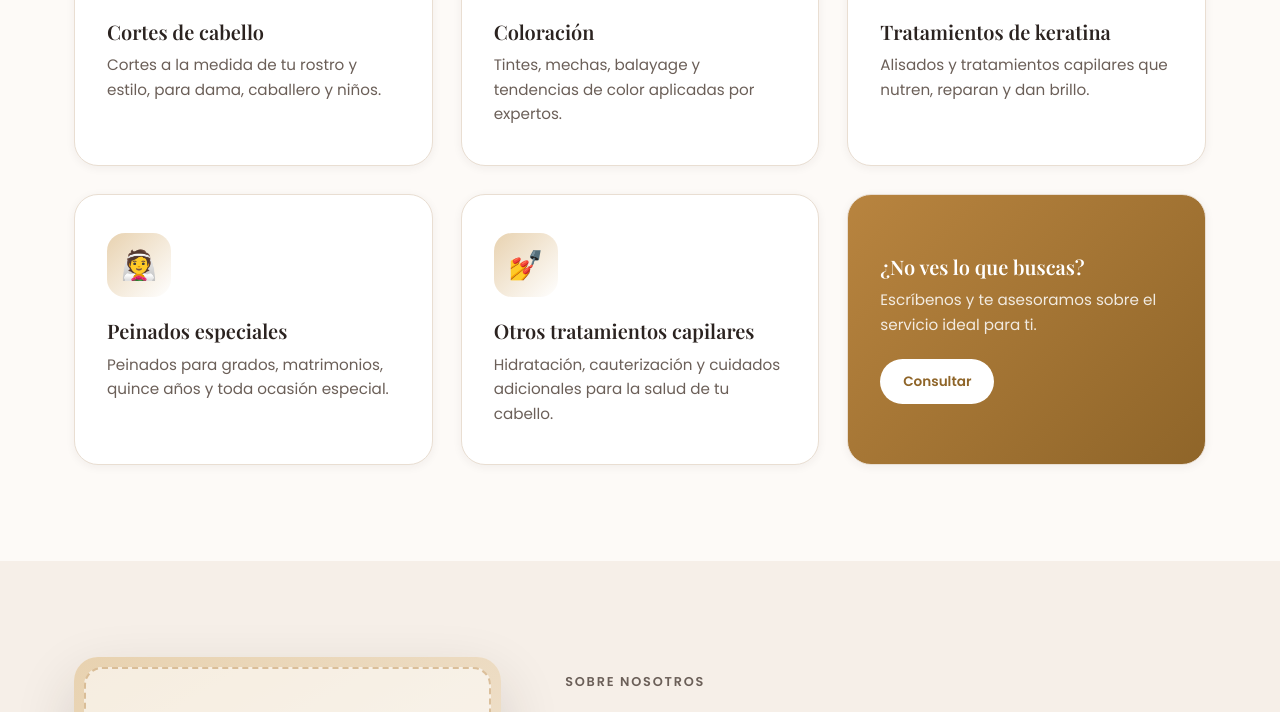
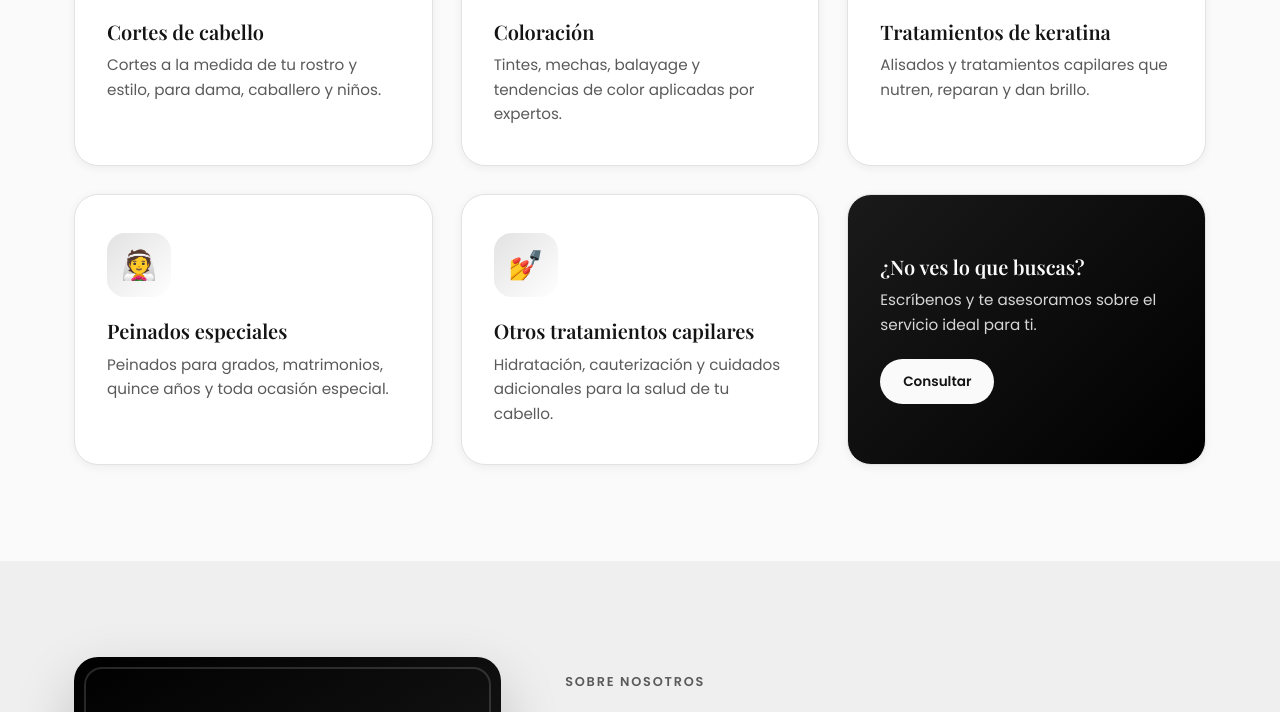
Before and after one commit to DanielNunezU/class_peluqueria, a plain HTML site: page index.html in a window 1280 px wide. Shown: the part 1174-1886 px from the top of the page. Drawn offline with nearby package versions, Linux system fonts and the light colour scheme.

Commit message:
Use real logo and match site palette to it
Replace placeholder emoji/gradients with the actual brand logo in the
header, footer and about section, and switch the color scheme from
gold/brown to black/white/grey to match the logo's monochrome design.

```diff
--- a/styles.css
+++ b/styles.css
@@ -1,18 +1,18 @@
 /* ===== Class Peluquería — Design System ===== */
 :root{
-  --color-bg: #fdfaf7;
-  --color-bg-alt: #f6efe8;
-  --color-ink: #2b2320;
-  --color-ink-soft: #6b5f58;
-  --color-primary: #b8843f;
-  --color-primary-dark: #8f6529;
-  --color-primary-light: #e8d2b0;
-  --color-accent: #7a4a3a;
+  --color-bg: #fafafa;
+  --color-bg-alt: #efefef;
+  --color-ink: #141414;
+  --color-ink-soft: #5a5a5a;
+  --color-primary: #1a1a1a;
+  --color-primary-dark: #000000;
+  --color-primary-light: #e2e2e2;
+  --color-accent: #3d3d3d;
   --color-card: #ffffff;
-  --color-border: #e9ded2;
-  --shadow-sm: 0 2px 10px rgba(43,35,32,.06);
-  --shadow-md: 0 10px 30px rgba(43,35,32,.10);
-  --shadow-lg: 0 24px 60px rgba(43,35,32,.16);
+  --color-border: #e2e2e2;
+  --shadow-sm: 0 2px 10px rgba(0,0,0,.06);
+  --shadow-md: 0 10px 30px rgba(0,0,0,.12);
+  --shadow-lg: 0 24px 60px rgba(0,0,0,.20);
   --radius-lg: 24px;
   --radius-md: 16px;
   --radius-sm: 10px;
@@ -21,16 +21,16 @@
 }
 
 :root[data-theme="dark"]{
-  --color-bg: #1b1512;
-  --color-bg-alt: #221a16;
-  --color-ink: #f3ece4;
-  --color-ink-soft: #c9bbae;
-  --color-primary: #d9a55c;
-  --color-primary-dark: #f0c384;
-  --color-primary-light: #4a3a2c;
-  --color-accent: #e8b48f;
-  --color-card: #241c18;
-  --color-border: #3a2e26;
+  --color-bg: #121212;
+  --color-bg-alt: #1a1a1a;
+  --color-ink: #f2f2f2;
+  --color-ink-soft: #b8b8b8;
+  --color-primary: #f2f2f2;
+  --color-primary-dark: #ffffff;
+  --color-primary-light: #2e2e2e;
+  --color-accent: #cfcfcf;
+  --color-card: #1c1c1c;
+  --color-border: #303030;
   --shadow-sm: 0 2px 10px rgba(0,0,0,.3);
   --shadow-md: 0 10px 30px rgba(0,0,0,.4);
   --shadow-lg: 0 24px 60px rgba(0,0,0,.5);
@@ -38,16 +38,16 @@
 
 @media (prefers-color-scheme: dark){
   :root:not([data-theme="light"]){
-    --color-bg: #1b1512;
-    --color-bg-alt: #221a16;
-    --color-ink: #f3ece4;
-    --color-ink-soft: #c9bbae;
-    --color-primary: #d9a55c;
-    --color-primary-dark: #f0c384;
-    --color-primary-light: #4a3a2c;
-    --color-accent: #e8b48f;
-    --color-card: #241c18;
-    --color-border: #3a2e26;
+    --color-bg: #121212;
+    --color-bg-alt: #1a1a1a;
+    --color-ink: #f2f2f2;
+    --color-ink-soft: #b8b8b8;
+    --color-primary: #f2f2f2;
+    --color-primary-dark: #ffffff;
+    --color-primary-light: #2e2e2e;
+    --color-accent: #cfcfcf;
+    --color-card: #1c1c1c;
+    --color-border: #303030;
     --shadow-sm: 0 2px 10px rgba(0,0,0,.3);
     --shadow-md: 0 10px 30px rgba(0,0,0,.4);
     --shadow-lg: 0 24px 60px rgba(0,0,0,.5);
@@ -105,15 +105,15 @@ h1,h2,h3,h4{ font-family: var(--font-display); font-weight:600; line-height:1.2;
 }
 .btn-primary{
   background: linear-gradient(135deg, var(--color-primary), var(--color-primary-dark));
-  color:#fff;
+  color: var(--color-bg);
   box-shadow: var(--shadow-md);
 }
 .btn-primary:hover{ transform: translateY(-3px); box-shadow: var(--shadow-lg); }
 .btn-outline{
   border-color: var(--color-primary);
-  color: var(--color-primary-dark);
+  color: var(--color-ink);
 }
-.btn-outline:hover{ background: var(--color-primary); color:#fff; transform: translateY(-3px); }
+.btn-outline:hover{ background: var(--color-primary); color: var(--color-bg); transform: translateY(-3px); }
 .btn-sm{ padding:.6rem 1.3rem; font-size:.85rem; }
 .btn-nav{ padding:.7rem 1.4rem; font-size:.85rem; }
 
@@ -127,8 +127,16 @@ h1,h2,h3,h4{ font-family: var(--font-display); font-weight:600; line-height:1.2;
 }
 #header.scrolled{ border-color: var(--color-border); box-shadow: var(--shadow-sm); }
 .nav{ display:flex; align-items:center; justify-content:space-between; padding:1.1rem 24px; }
-.logo{ font-family: var(--font-display); font-size:1.4rem; font-weight:700; color: var(--color-ink); }
-.logo span{ color: var(--color-primary); }
+.logo{ display:flex; align-items:center; gap:.7rem; font-family: var(--font-display); font-size:1.3rem; font-weight:700; color: var(--color-ink); }
+.logo-text{ color: var(--color-ink); }
+.logo-img{
+  height:46px; width:46px; object-fit:cover; border-radius:50%;
+  box-shadow: var(--shadow-sm);
+  flex-shrink:0;
+}
+.footer .logo-text{ color:#fff; }
+.footer .logo-img{ box-shadow: 0 0 0 2px rgba(255,255,255,.15); }
+@media (max-width:420px){ .logo-text{ display:none; } }
 .nav-links{ display:flex; gap:2.2rem; }
 .nav-links a{ font-size:.95rem; font-weight:500; position:relative; padding:.3rem 0; }
 .nav-links a::after{
@@ -210,28 +218,29 @@ h1,h2,h3,h4{ font-family: var(--font-display); font-weight:600; line-height:1.2;
 .service-card p{ color: var(--color-ink-soft); font-size:.95rem; }
 .service-card-cta{
   background: linear-gradient(135deg, var(--color-primary), var(--color-primary-dark));
-  color:#fff; display:flex; flex-direction:column; justify-content:center;
+  color: var(--color-bg); display:flex; flex-direction:column; justify-content:center;
 }
-.service-card-cta h3{ color:#fff; }
-.service-card-cta p{ color: rgba(255,255,255,.85); margin-bottom:1.4rem; }
-.service-card-cta .btn-primary{ background:#fff; color: var(--color-primary-dark); box-shadow:none; align-self:flex-start; }
-.service-card-cta .btn-primary:hover{ background: var(--color-ink); color:#fff; }
+.service-card-cta h3{ color: var(--color-bg); }
+.service-card-cta p{ color: var(--color-bg); opacity:.85; margin-bottom:1.4rem; }
+.service-card-cta .btn-primary{ background: var(--color-bg); color: var(--color-ink); box-shadow:none; align-self:flex-start; }
+.service-card-cta .btn-primary:hover{ background: var(--color-card); }
 
 /* ===== About ===== */
 .about-grid{ display:grid; grid-template-columns: .8fr 1.2fr; gap:4rem; align-items:center; }
 .about-visual{ position:relative; }
 .about-frame{
   aspect-ratio: 4/5; border-radius: var(--radius-lg);
-  background: linear-gradient(150deg, var(--color-primary-light), var(--color-bg-alt));
+  background: linear-gradient(150deg, #000000, #2b2b2b);
   padding:10px; box-shadow: var(--shadow-lg);
 }
 .about-frame-inner{
   height:100%; width:100%; border-radius: calc(var(--radius-lg) - 6px);
-  border: 2px dashed color-mix(in srgb, var(--color-primary) 45%, transparent);
+  border: 2px solid rgba(255,255,255,.15);
   display:flex; align-items:center; justify-content:center;
-  background: color-mix(in srgb, var(--color-card) 60%, transparent);
+  background: transparent;
+  overflow:hidden;
 }
-.about-emoji{ font-size:5rem; }
+.about-logo-img{ width:70%; max-width:280px; border-radius:50%; box-shadow:0 0 40px rgba(255,255,255,.08); }
 .about-badge{
   position:absolute; bottom:-1.5rem; left:-1.5rem;
   background: var(--color-card); border-radius: var(--radius-md);
@@ -264,12 +273,12 @@ h1,h2,h3,h4{ font-family: var(--font-display); font-weight:600; line-height:1.2;
   transition: transform .3s ease;
 }
 .gallery-item:hover{ transform: scale(1.04); }
-.g1{ background: linear-gradient(135deg, #c99a52, #8f6529); }
-.g2{ background: linear-gradient(135deg, #b8843f, #7a4a3a); }
-.g3{ background: linear-gradient(135deg, #d9a55c, #b8843f); }
-.g4{ background: linear-gradient(135deg, #7a4a3a, #4a2f24); }
-.g5{ background: linear-gradient(135deg, #8f6529, #d9a55c); }
-.g6{ background: linear-gradient(135deg, #4a2f24, #b8843f); }
+.g1{ background: linear-gradient(135deg, #4a4a4a, #1a1a1a); }
+.g2{ background: linear-gradient(135deg, #2b2b2b, #000000); }
+.g3{ background: linear-gradient(135deg, #5c5c5c, #2b2b2b); }
+.g4{ background: linear-gradient(135deg, #1a1a1a, #000000); }
+.g5{ background: linear-gradient(135deg, #3d3d3d, #6b6b6b); }
+.g6{ background: linear-gradient(135deg, #000000, #4a4a4a); }
 .gallery-note{ margin-top:2rem; text-align:center; color: var(--color-ink-soft); font-size:.9rem; }
 .gallery-note code{ background: var(--color-bg-alt); padding:.15rem .5rem; border-radius:6px; }
 
```
Also changed, not shown: index.html (+10 -4 lines), images/logo.jpg (added).
